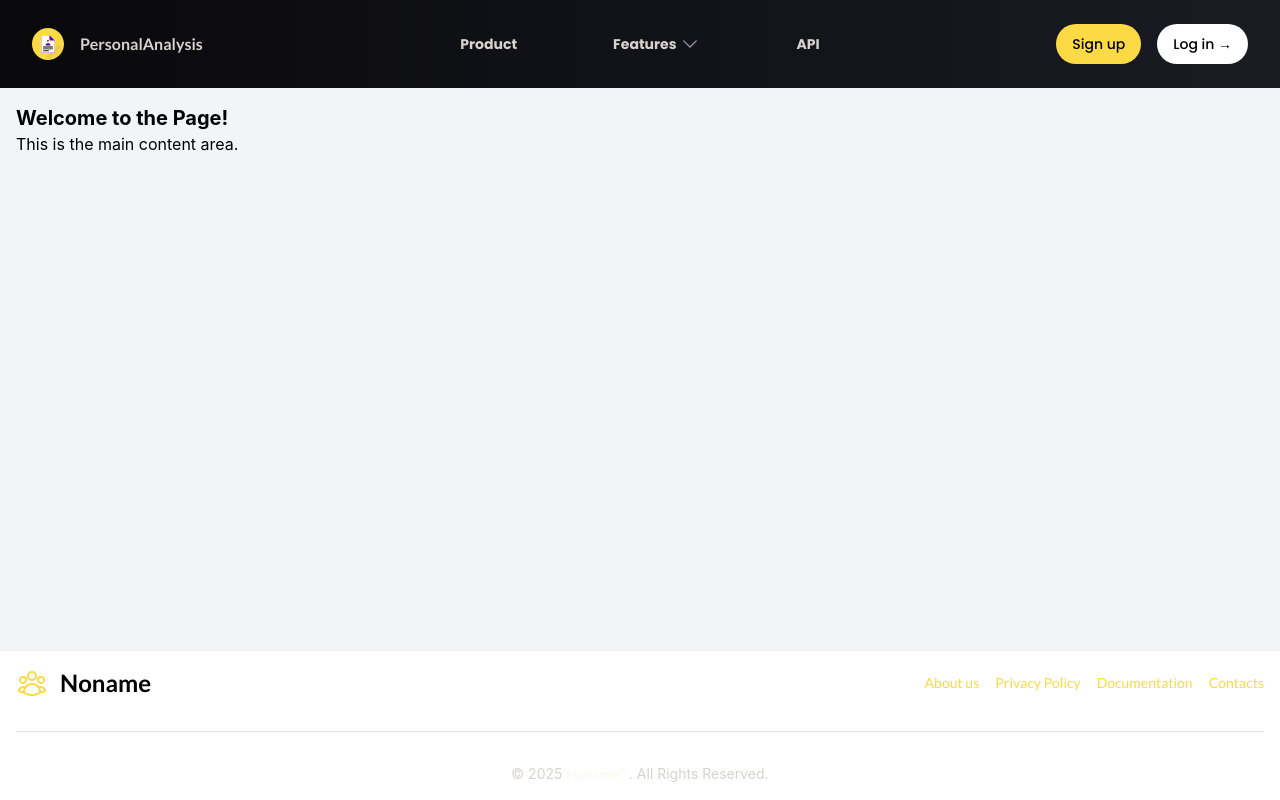
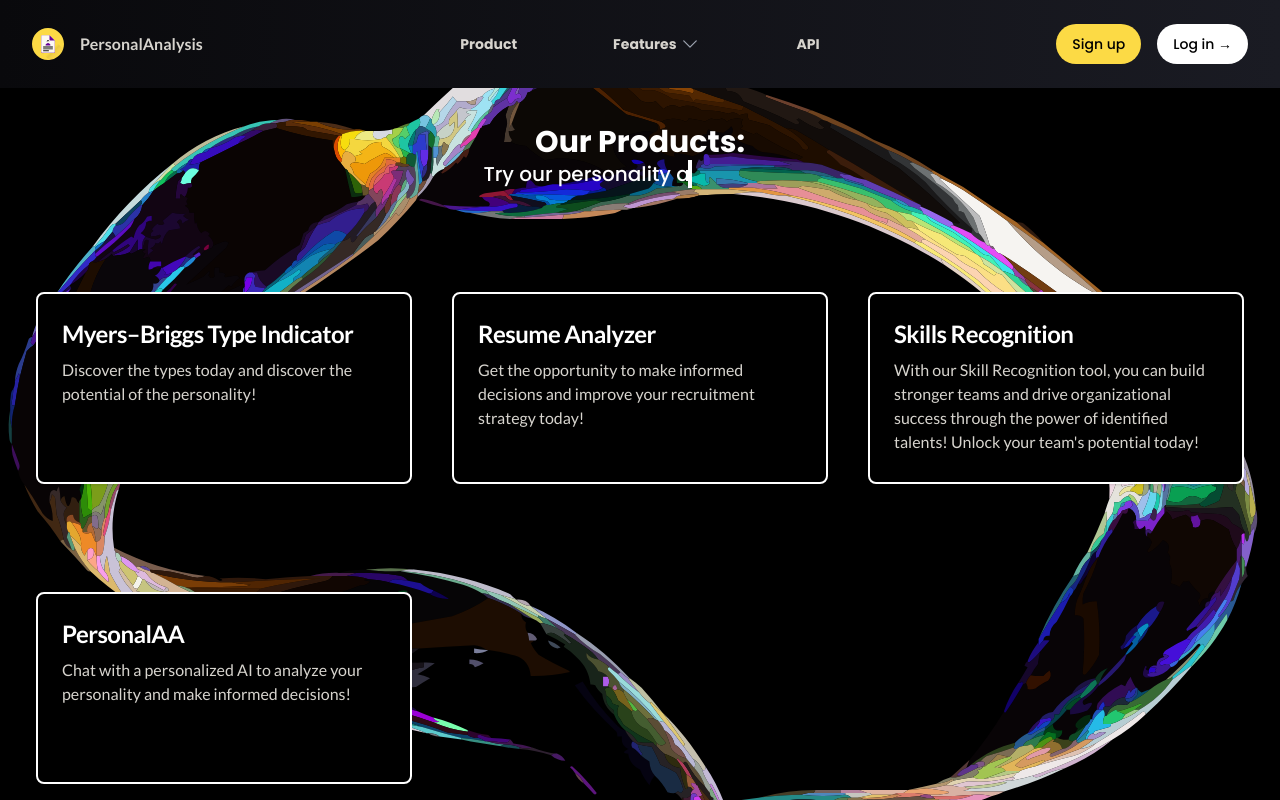
Before and after one commit to IvanGaideek/Front_Personality-Analyzer, a React (Vite) app: page / in a window 1280 px wide. Shown: the top 800 px of the page. Built offline with nearby package versions, Linux system fonts and the light colour scheme.

Commit message:
add cards (analyzers) on main-page

```diff
--- /dev/null
+++ b/src/addition/data_elements/items-cards.jsx
@@ -0,0 +1,28 @@
+const main_cards_center = [
+	{
+		name: 'Myers–Briggs Type Indicator',
+		description:
+			'Discover the types today and discover the potential of the personality!',
+		href: '#',
+	},
+	{
+		name: 'Resume Analyzer',
+		description:
+			'Get the opportunity to make informed decisions and improve your recruitment strategy today!',
+		href: '#',
+	},
+	{
+		name: 'Skills Recognition',
+		description:
+			"With our Skill Recognition tool, you can build stronger teams and drive organizational success through the power of identified talents! Unlock your team's potential today!",
+		href: '#',
+	},
+	{
+		name: 'PersonalAA',
+		description:
+			'Chat with a personalized AI to analyze your personality and make informed decisions!',
+		href: '#',
+	},
+]
+
+export { main_cards_center }
--- /dev/null
+++ b/src/components/atoms/CardMinimalistic.jsx
@@ -0,0 +1,26 @@
+import React from 'react'
+
+export default function CardMinimalistic({
+	name,
+	description,
+	href,
+	className = '',
+}) {
+	return (
+		<div className={className}>
+			<div className='mb-2 py-8 px-7 transition-all hover:shadow-lg sm:p-9 lg:px-4 xl:px-7'>
+				<a
+					href={href}
+					class='group mx-auto mb-7 block h-[12rem] p-6 bg-all-black border-2 border-white rounded-lg shadow hover:bg-white overflow-hidden'
+				>
+					<h5 class='mb-2 text-2xl font-bold tracking-tight overflow-hidden text-ellipsis text-white group-hover:text-all-black lato-bold'>
+						{name}
+					</h5>
+					<p class='font-normal text-medium-gray overflow-hidden text-ellipsis group-hover:text-black-alpha-70 lato-regular'>
+						{description}
+					</p>
+				</a>
+			</div>
+		</div>
+	)
+}
--- a/src/components/atoms/ListItems.jsx
+++ b/src/components/atoms/ListItems.jsx
@@ -11,6 +11,7 @@ export const ListItems = ({ className = '', group = [] }) => {
 					Icon={item.icon}
 					description={item.description}
 					href={item.href}
+					key={item.name}
 				/>
 			))}
 		</div>
--- a/src/components/molecules/header/DialogPanel.jsx
+++ b/src/components/molecules/header/DialogPanel.jsx
@@ -17,7 +17,7 @@ export const NavDialogPanel = () => {
 			className='lg:hidden'
 		>
 			<div className='fixed inset-0 z-10' />
-			<DialogPanel className='fixed inset-y-0 right-0 z-10 w-full overflow-y-auto bg-white px-6 py-6 sm:max-w-sm sm:ring-1 sm:ring-gray-900/10 poppins-bold'>
+			<DialogPanel className='fixed inset-y-0 right-0 z-10 overflow-y-auto bg-white px-6 py-6 sm:max-w-sm sm:ring-1 sm:ring-gray-900/10 poppins-bold'>
 				<div className='flex items-center justify-between'>
 					<MobileMenuButton
 						Icon={<Bars3Icon aria-hidden='true' className='size-6' />}
--- /dev/null
+++ b/src/components/molecules/main_page_center/ListCardsMain.jsx
@@ -0,0 +1,18 @@
+import React from 'react'
+import CardMinimalistic from '../../atoms/CardMinimalistic'
+
+export default function ListCardsMain({ dataCards = [] }) {
+	return (
+		<>
+			{dataCards.map(item => (
+				<CardMinimalistic
+					name={item.name}
+					description={item.description}
+					href={item.href}
+					key={item.name}
+					className='w-full px-1 sm:w-1/2 md:w-2/3 lg:w-1/3'
+				/>
+			))}
+		</>
+	)
+}
--- /dev/null
+++ b/src/components/organisms/MainWithOpportunities.jsx
@@ -0,0 +1,23 @@
+import React from 'react'
+import ListCardsMain from '../molecules/main_page_center/ListCardsMain'
+import { main_cards_center } from '../../addition/data_elements/items-cards'
+
+export default function CenterMainPage() {
+	return (
+		<div class='flex-grow bg-all-black circle-bi'>
+			<div class='flex justify-center p-9'>
+				<div class='w-max'>
+					<h1 class='overflow-hidden text-center whitespace-nowrap text-white poppins-bold text-3xl'>
+						Our Products:
+					</h1>
+					<h2 class='animate-typing overflow-hidden whitespace-nowrap border-r-4 border-r-white text-white poppins text-xl '>
+						Try our personality analyzers!!!
+					</h2>
+				</div>
+			</div>
+			<div className='-mx-4 flex flex-wrap p-8'>
+				<ListCardsMain dataCards={main_cards_center} />
+			</div>
+		</div>
+	)
+}
--- a/src/components/pages/Main.jsx
+++ b/src/components/pages/Main.jsx
@@ -1,17 +1,13 @@
 import { React } from 'react'
 import { Header } from '../organisms/header'
 import Footer from '../organisms/footer'
+import CenterMainPage from '../organisms/MainWithOpportunities'
 
 function MainPage() {
 	return (
-		<div className='bg-gray-100 flex-container'>
+		<div className='flex-container overflow-x-hidden'>
 			<Header />
-			<div class='flex-grow'>
-				<div class='p-4'>
-					<h1 class='text-xl font-bold'>Welcome to the Page!</h1>
-					<p>This is the main content area.</p>
-				</div>
-			</div>
+			<CenterMainPage />
 			<Footer />
 		</div>
 	)
--- a/src/index.css
+++ b/src/index.css
@@ -77,3 +77,11 @@ body {
 .flex-grow {
 	flex: 1; /* Позволяет основному контенту занимать доступное пространство */
 }
+
+.circle-bi {
+	width: 100%; /* Устанавливаем ширину элемента */
+	height: auto; /* Устанавливаем высоту элемента */
+	background-image: url('resources/img/1_background.svg'); /* Путь к вашему изображению */
+	background-size: cover; /* Изображение будет растягиваться, чтобы покрыть весь элемент */
+	background-position: center; /* Центрируем изображение */
+}
--- a/tailwind.config.js
+++ b/tailwind.config.js
@@ -19,7 +19,34 @@ export default {
 					90: 'rgba(0, 0, 0, 0.9)',
 					10: 'rgba(0, 0, 0, 0.1)',
 					5: 'rgba(0, 0, 0, 0.05)',
+					70: 'rgba(0, 0, 0, 0.7)',
 				},
+			},
+			keyframes: {
+				typing: {
+					'0%': {
+						width: '0%',
+						visibility: 'hidden',
+					},
+					'90%': {
+						width: '100%',
+						visibility: 'visible', // Ensure visibility remains 'visible' during the hold
+					},
+					'100%': {
+						width: '100%',
+					},
+				},
+				blink: {
+					'50%': {
+						borderColor: 'transparent',
+					},
+					'100%': {
+						borderColor: 'white',
+					},
+				},
+			},
+			animation: {
+				typing: 'typing 4s steps(30) infinite alternate, blink .7s infinite',
 			},
 		},
 	},
```
Also changed, not shown: src/resources/img/1_background.png (added), src/resources/img/1_background.svg (added).
